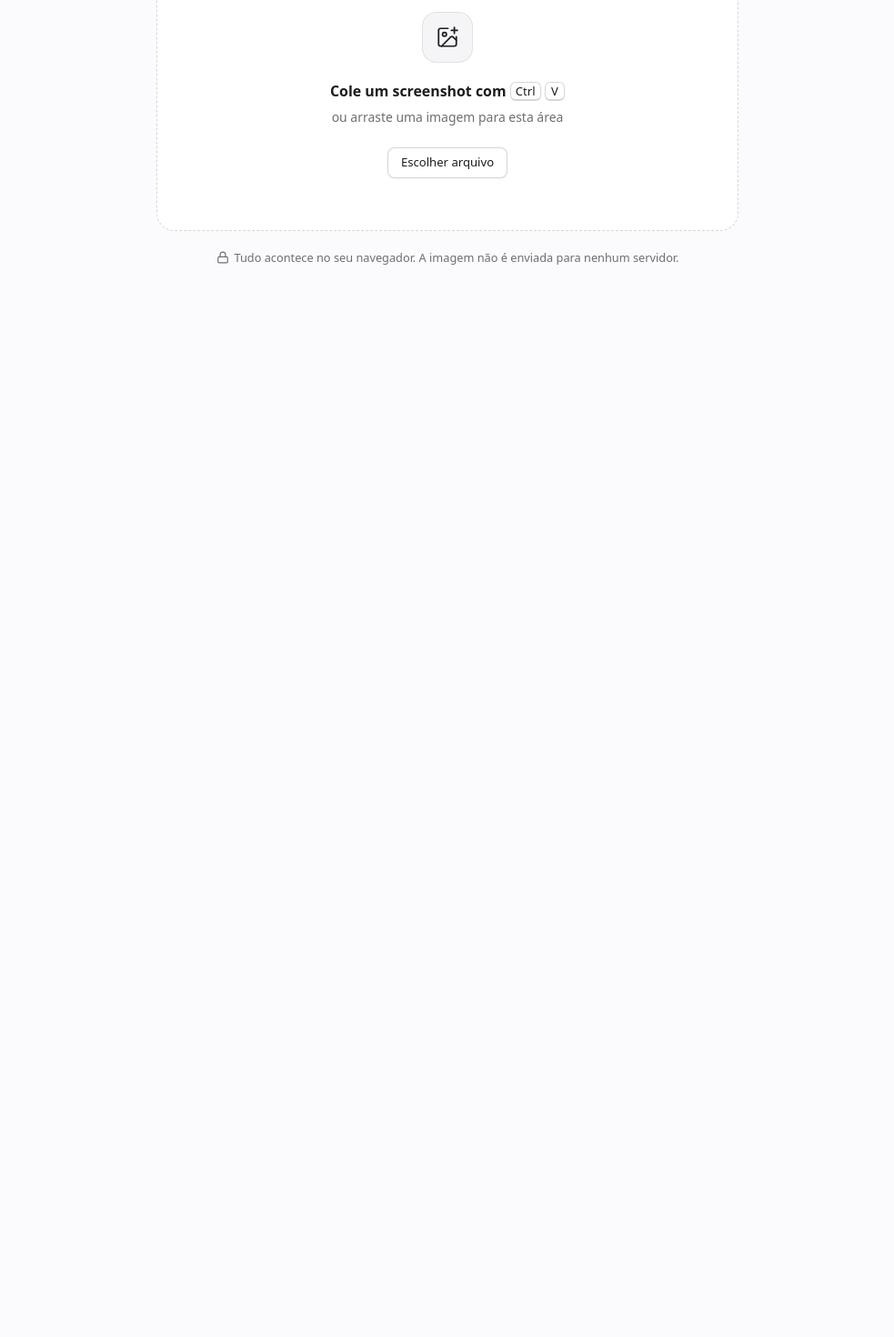
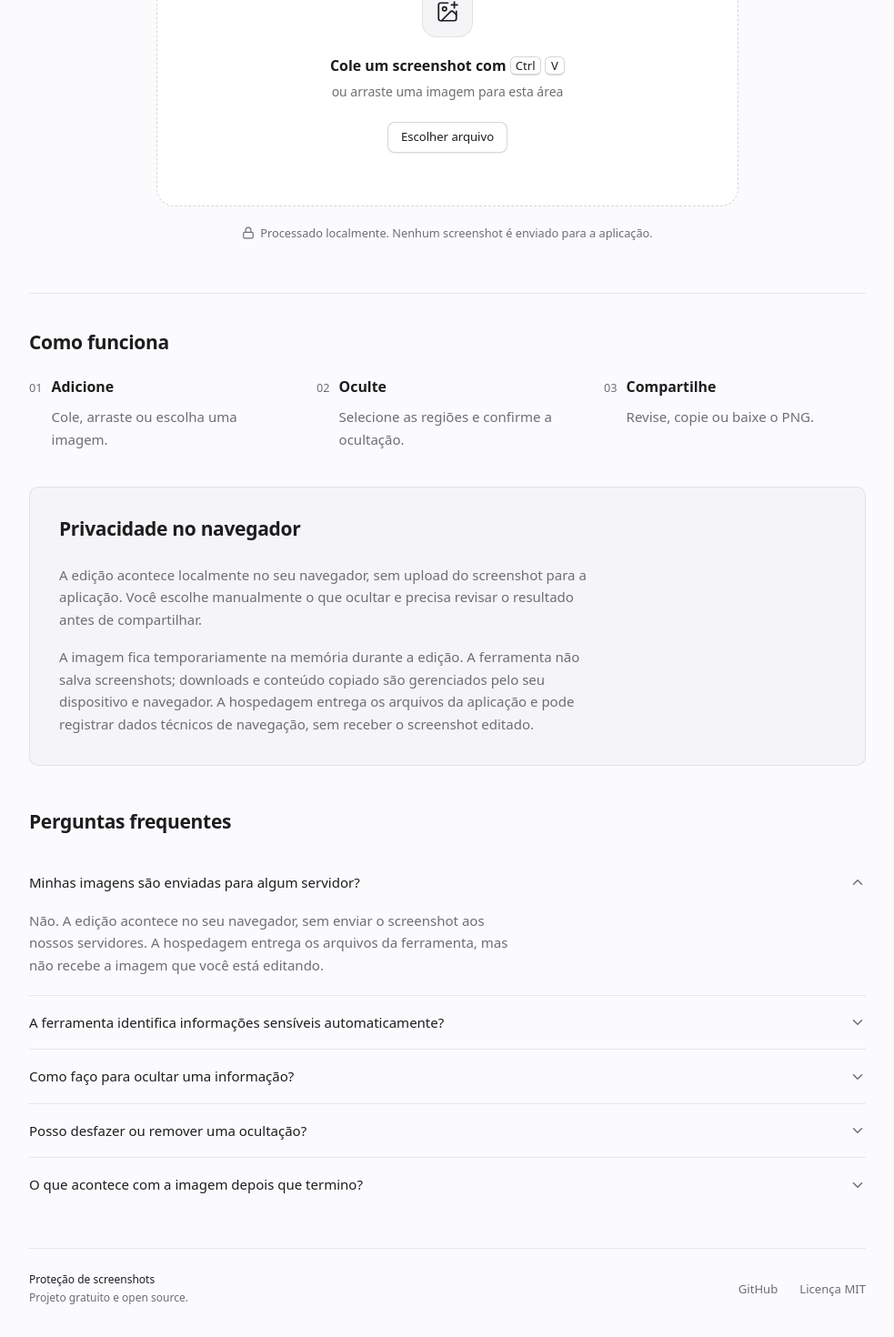
Before and after one commit to EndersonF/screenshot-privacy-tool, a React (Vite) app: page / in a window 1280 px wide. Shown: the part 375-1845 px from the top of the page at 91% size, without its empty margins (148-1131 px from the left). Before the commit the page ends 800 px from the top, so only its background shows below. Built offline with nearby package versions, Linux system fonts and the light colour scheme.

Commit message:
feat: improve public experience and documentation (#8)

```diff
--- a/src/App.tsx
+++ b/src/App.tsx
@@ -13,7 +13,8 @@ import {
   undo,
 } from './redaction'
 import type { History, Point, Rect } from './redaction'
-import { Brand } from './components/Brand'
+import { PublicHeader, PublicFooter } from './components/PublicLayout'
+import { PublicInformation } from './components/PublicInformation'
 import { EditorToolbar } from './components/EditorToolbar'
 import { EmptyState } from './components/EmptyState'
 import { Feedback } from './components/Feedback'
@@ -461,9 +462,7 @@ export default function App() {
         </>
       ) : (
         <>
-          <header className="empty-header">
-            <Brand />
-          </header>
+          <PublicHeader />
           <main className="empty-main">
             <EmptyState
               isDragging={draggingFile}
@@ -472,7 +471,9 @@ export default function App() {
               onChooseFile={() => fileInputRef.current?.click()}
               chooseButtonRef={chooseButtonRef}
             />
+            <PublicInformation />
           </main>
+          <PublicFooter />
         </>
       )}
 
--- a/src/components/EmptyState.tsx
+++ b/src/components/EmptyState.tsx
@@ -32,7 +32,7 @@ export function EmptyState({ isDragging, status, modifierKey, onChooseFile, choo
           ) : (
             <>
               <p className="dropzone__title">
-                Cole um screenshot com <kbd>{modifierKey}</kbd> <kbd>V</kbd>
+                Cole um screenshot com <span className="dropzone__shortcut"><kbd>{modifierKey}</kbd> <kbd>V</kbd></span>
               </p>
               <p className="dropzone__hint">ou arraste uma imagem para esta área</p>
             </>
@@ -50,7 +50,7 @@ export function EmptyState({ isDragging, status, modifierKey, onChooseFile, choo
 
         <p className="privacy-note">
           <Lock size={14} strokeWidth={2} aria-hidden="true" />
-          Tudo acontece no seu navegador. A imagem não é enviada para nenhum servidor.
+          Processado localmente. Nenhum screenshot é enviado para a aplicação.
         </p>
       </div>
     </div>
--- /dev/null
+++ b/src/components/PublicInformation.tsx
@@ -0,0 +1,79 @@
+import { useState } from 'react'
+import { ChevronDown } from 'lucide-react'
+
+const questions = [
+  {
+    question: 'Minhas imagens são enviadas para algum servidor?',
+    answer: 'Não. A edição acontece no seu navegador, sem enviar o screenshot aos nossos servidores. A hospedagem entrega os arquivos da ferramenta, mas não recebe a imagem que você está editando.',
+  },
+  {
+    question: 'A ferramenta identifica informações sensíveis automaticamente?',
+    answer: 'Ainda não. Você escolhe manualmente quais partes da imagem deseja ocultar. Antes de compartilhar, revise o resultado para conferir se não deixou nenhuma informação exposta.',
+  },
+  {
+    question: 'Como faço para ocultar uma informação?',
+    answer: "Cole, arraste ou escolha uma imagem. Depois, arraste o mouse sobre a área que deseja esconder e clique em 'Ocultar região'. Repita nas outras áreas e copie ou baixe o resultado.",
+  },
+  {
+    question: 'Posso desfazer ou remover uma ocultação?',
+    answer: 'Sim. Enquanto estiver no editor, você pode desfazer, refazer ou clicar em uma tarja para removê-la individualmente.',
+  },
+  {
+    question: 'O que acontece com a imagem depois que termino?',
+    answer: 'A ferramenta não salva seus screenshots em uma conta ou banco de dados. A imagem permanece temporariamente na memória durante a edição. Ao copiar ou baixar, o arquivo gerado contém as tarjas incorporadas aos pixels. Os arquivos baixados e o conteúdo copiado passam a ser gerenciados pelo seu dispositivo e navegador.',
+  },
+]
+
+export function PublicInformation() {
+  const [openQuestion, setOpenQuestion] = useState<number | null>(0)
+
+  return (
+    <div className="public-information">
+      <section id="como-funciona" className="public-section" aria-labelledby="how-title">
+        <h2 id="how-title">Como funciona</h2>
+        <ol className="how-steps">
+          <li><h3>Adicione</h3><p>Cole, arraste ou escolha uma imagem.</p></li>
+          <li><h3>Oculte</h3><p>Selecione as regiões e confirme a ocultação.</p></li>
+          <li><h3>Compartilhe</h3><p>Revise, copie ou baixe o PNG.</p></li>
+        </ol>
+      </section>
+
+      <section id="privacidade" className="public-section public-section--privacy" aria-labelledby="privacy-title">
+        <h2 id="privacy-title">Privacidade no navegador</h2>
+        <div className="public-prose">
+          <p>A edição acontece localmente no seu navegador, sem upload do screenshot para a aplicação. Você escolhe manualmente o que ocultar e precisa revisar o resultado antes de compartilhar.</p>
+          <p>A imagem fica temporariamente na memória durante a edição. A ferramenta não salva screenshots; downloads e conteúdo copiado são gerenciados pelo seu dispositivo e navegador. A hospedagem entrega os arquivos da aplicação e pode registrar dados técnicos de navegação, sem receber o screenshot editado.</p>
+        </div>
+      </section>
+
+      <section className="public-section" aria-labelledby="faq-title">
+        <h2 id="faq-title">Perguntas frequentes</h2>
+        <div className="faq">
+          {questions.map(({ question, answer }, index) => {
+            const isOpen = openQuestion === index
+            return (
+              <div className="faq__item" key={question}>
+                <h3>
+                  <button
+                    type="button"
+                    id={`faq-question-${index}`}
+                    className="faq__question"
+                    aria-expanded={isOpen}
+                    aria-controls={`faq-answer-${index}`}
+                    onClick={() => setOpenQuestion(isOpen ? null : index)}
+                  >
+                    {question}
+                    <ChevronDown size={18} aria-hidden="true" />
+                  </button>
+                </h3>
+                <div id={`faq-answer-${index}`} className="faq__answer" hidden={!isOpen}>
+                  <p>{answer}</p>
+                </div>
+              </div>
+            )
+          })}
+        </div>
+      </section>
+    </div>
+  )
+}
--- /dev/null
+++ b/src/components/PublicLayout.tsx
@@ -0,0 +1,38 @@
+import { Brand } from './Brand'
+
+const REPOSITORY_URL = 'https://github.com/EndersonF/screenshot-privacy-tool'
+
+function GitHubIcon() {
+  return (
+    <svg width="16" height="16" viewBox="0 0 24 24" fill="currentColor" aria-hidden="true" focusable="false">
+      <path d="M12 .5a12 12 0 0 0-3.79 23.39c.6.11.82-.26.82-.58v-2.24c-3.34.73-4.04-1.42-4.04-1.42-.55-1.39-1.34-1.76-1.34-1.76-1.09-.75.08-.73.08-.73 1.2.08 1.84 1.23 1.84 1.23 1.07 1.83 2.81 1.3 3.49.99.11-.78.42-1.3.76-1.6-2.67-.3-5.47-1.34-5.47-5.93 0-1.31.47-2.38 1.23-3.22-.12-.3-.53-1.52.12-3.18 0 0 1.01-.32 3.3 1.23a11.5 11.5 0 0 1 6 0c2.29-1.55 3.3-1.23 3.3-1.23.65 1.66.24 2.88.12 3.18.77.84 1.23 1.91 1.23 3.22 0 4.6-2.81 5.63-5.49 5.93.43.37.81 1.1.81 2.22v3.31c0 .32.22.69.83.57A12 12 0 0 0 12 .5Z" />
+    </svg>
+  )
+}
+
+export function PublicHeader() {
+  return (
+    <header className="empty-header">
+      <Brand />
+      <nav className="public-nav" aria-label="Navegação principal">
+        <a href="#como-funciona">Como funciona</a>
+        <a href="#privacidade">Privacidade</a>
+        <a href={REPOSITORY_URL} target="_blank" rel="noopener noreferrer" aria-label="GitHub (abre em nova aba)">
+          <GitHubIcon /> GitHub
+        </a>
+      </nav>
+    </header>
+  )
+}
+
+export function PublicFooter() {
+  return (
+    <footer className="public-footer">
+      <p><span className="public-footer__name">Proteção de screenshots</span><br />Projeto gratuito e open source.</p>
+      <nav aria-label="Links do projeto">
+        <a href={REPOSITORY_URL} target="_blank" rel="noopener noreferrer" aria-label="GitHub (abre em nova aba)">GitHub</a>
+        <a href={`${REPOSITORY_URL}/blob/main/LICENSE`} target="_blank" rel="noopener noreferrer" aria-label="Licença MIT (abre em nova aba)">Licença MIT</a>
+      </nav>
+    </footer>
+  )
+}
--- a/src/style.css
+++ b/src/style.css
@@ -2,8 +2,8 @@
    Tokens
    ------------------------------------------------------------------ */
 :root {
-  /* Fonte do sistema: SF Pro no macOS, Segoe UI no Windows.
-     Evita qualquer requisição externa de fontes. */
+  /* System UI é a escolha tipográfica inicial do produto.
+     Usa fontes nativas do dispositivo, sem downloads de fontes. */
   --font-sans: system-ui, -apple-system, BlinkMacSystemFont, 'Segoe UI Variable Text', 'Segoe UI',
     Roboto, 'Helvetica Neue', Arial, sans-serif;
 
@@ -210,10 +210,21 @@ kbd {
 /* ------------------------------------------------------------------
    Estado vazio
    ------------------------------------------------------------------ */
+.empty-header,
+.empty,
+.public-information,
+.public-footer {
+  width: min(100% - 48px, 920px);
+  margin: 0 auto;
+}
+
 .empty-header {
   display: flex;
   align-items: center;
-  padding: 20px 28px;
+  justify-content: space-between;
+  flex-wrap: wrap;
+  gap: 16px 24px;
+  padding: 20px 0;
 }
 
 .empty-main {
@@ -224,9 +235,9 @@ kbd {
 
 .empty {
   display: grid;
-  flex: 1;
+  flex: 0 0 auto;
   place-items: center;
-  padding: 24px 24px 64px;
+  padding: 64px 0 56px;
 }
 
 .empty__inner {
@@ -303,6 +314,10 @@ kbd {
   font-weight: 600;
 }
 
+.dropzone__shortcut {
+  white-space: nowrap;
+}
+
 .dropzone__hint {
   color: var(--text-secondary);
   font-size: 0.93rem;
@@ -331,6 +346,166 @@ kbd {
 .privacy-note svg {
   margin-right: 6px;
   vertical-align: -2px;
+}
+
+/* Informações públicas, disponíveis somente no estado vazio. */
+.public-nav,
+.public-footer nav {
+  display: flex;
+  flex-wrap: wrap;
+  align-items: center;
+  gap: 12px 24px;
+}
+
+.public-nav a,
+.public-footer a {
+  display: inline-flex;
+  align-items: center;
+  gap: 6px;
+  color: var(--text-secondary);
+  font-size: 0.875rem;
+  text-decoration: none;
+}
+
+.public-nav a:hover,
+.public-footer a:hover {
+  color: var(--text);
+  text-decoration: underline;
+  text-underline-offset: 4px;
+}
+
+.public-section {
+  padding: 40px 0;
+  border-top: 1px solid var(--border);
+  scroll-margin-top: 24px;
+}
+
+.public-section h2 {
+  margin: 0 0 24px;
+  font-size: 1.4rem;
+  line-height: 1.3;
+  font-weight: 600;
+  letter-spacing: -0.015em;
+}
+
+.how-steps {
+  display: grid;
+  grid-template-columns: repeat(3, minmax(0, 1fr));
+  gap: 28px;
+  margin: 0;
+  padding: 0;
+  list-style: none;
+  counter-reset: step;
+}
+
+.how-steps li {
+  display: grid;
+  grid-template-columns: auto minmax(0, 1fr);
+  align-content: start;
+  align-items: baseline;
+  gap: 8px 10px;
+}
+
+.how-steps li::before {
+  counter-increment: step;
+  content: '0' counter(step);
+  color: var(--text-secondary);
+  font-size: 0.85rem;
+  font-variant-numeric: tabular-nums;
+}
+
+.how-steps h3 {
+  margin: 0;
+  font-size: 1.06rem;
+  font-weight: 600;
+}
+
+.how-steps p {
+  grid-column: 2;
+}
+
+.how-steps p,
+.public-prose,
+.faq__answer {
+  color: var(--text-secondary);
+  font-size: 1rem;
+  line-height: 1.65;
+}
+
+.public-prose {
+  max-width: 68ch;
+}
+
+.public-prose p + p {
+  margin-top: 16px;
+}
+
+.public-section--privacy {
+  padding: 32px;
+  border: 1px solid var(--border);
+  border-radius: var(--radius-md);
+  background: var(--surface-muted);
+}
+
+.public-section--privacy + .public-section {
+  padding-top: 48px;
+  border-top: 0;
+}
+
+.faq__item + .faq__item {
+  border-top: 1px solid var(--border);
+}
+
+.faq__item h3 {
+  margin: 0;
+}
+
+.faq__question {
+  display: flex;
+  align-items: center;
+  justify-content: space-between;
+  gap: 20px;
+  width: 100%;
+  padding: 18px 0;
+  border: 0;
+  background: transparent;
+  color: var(--text);
+  font: 500 1rem/1.5 var(--font-sans);
+  text-align: left;
+  cursor: pointer;
+}
+
+.faq__question svg {
+  color: var(--text-secondary);
+  transition: transform var(--duration) var(--ease);
+}
+
+.faq__question[aria-expanded='true'] svg {
+  transform: rotate(180deg);
+}
+
+.faq__answer {
+  max-width: 68ch;
+  padding: 0 38px 20px 0;
+  animation: fade var(--duration) var(--ease) both;
+}
+
+.public-footer {
+  display: flex;
+  align-items: center;
+  justify-content: space-between;
+  flex-wrap: wrap;
+  gap: 20px;
+  padding: 24px 0 32px;
+  border-top: 1px solid var(--border);
+  color: var(--text-secondary);
+  font-size: 0.8rem;
+  line-height: 1.7;
+}
+
+.public-footer__name {
+  color: var(--text);
+  font-weight: 500;
 }
 
 /* ------------------------------------------------------------------
@@ -569,6 +744,30 @@ kbd {
   }
 }
 
+@media (max-width: 600px) {
+  .public-nav {
+    width: 100%;
+    gap: 12px 20px;
+  }
+
+  .public-section {
+    padding: 32px 0;
+  }
+
+  .how-steps {
+    grid-template-columns: 1fr;
+    gap: 24px;
+  }
+
+  .public-section--privacy {
+    padding: 24px 20px;
+  }
+
+  .public-section--privacy + .public-section {
+    padding-top: 40px;
+  }
+}
+
 @media (max-width: 720px) {
   .topbar {
     flex-wrap: wrap;
@@ -591,12 +790,19 @@ kbd {
     flex: 1 1 auto;
   }
 
+  .empty-header,
+  .empty,
+  .public-information,
+  .public-footer {
+    width: calc(100% - 32px);
+  }
+
   .empty-header {
-    padding: 16px 20px;
+    padding: 16px 0;
   }
 
   .empty {
-    padding: 8px 16px 40px;
+    padding: 32px 0 40px;
   }
 
   .dropzone {
```
Also changed, not shown: 2 other files (tests, documents, lock files or other folders).
